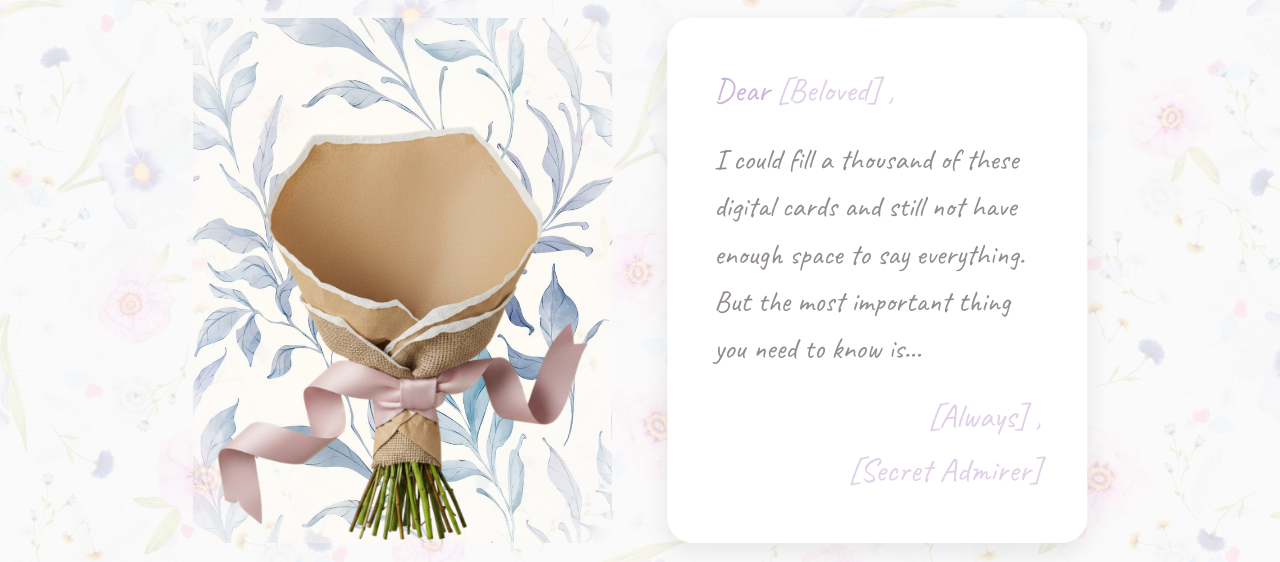
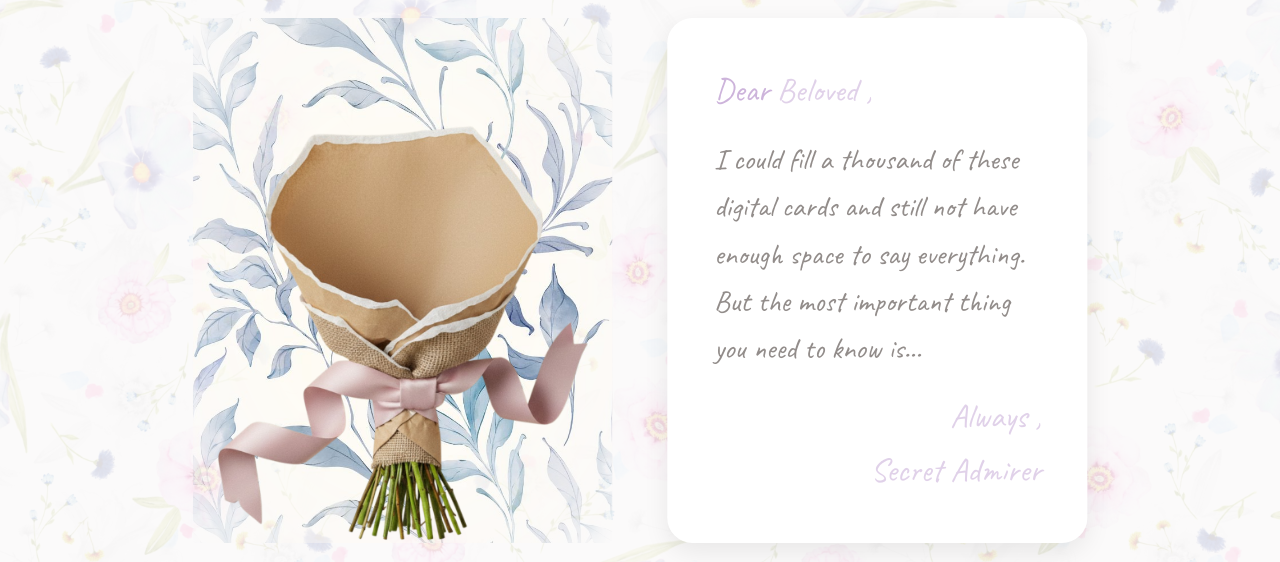
Before and after one commit to kevinexpertsz-stack/BloomForYou, a React (Vite) app: page /final in a window 1280 px wide. Shown: the part 206-768 px from the top of the page. Built offline with nearby package versions, Linux system fonts and the light colour scheme; a web font is replaced by a local one.

Commit message:
fix: remove [] brackets from placeholder text in message card

```diff
--- a/src/pages/FinalBouquet.jsx
+++ b/src/pages/FinalBouquet.jsx
@@ -256,7 +256,7 @@ const FinalBouquet = ({ bouquetArrangement, scenery, message, recipient, signoff
                         }}>
                             <div style={{ display: 'flex', alignItems: 'baseline', marginBottom: '1rem', fontFamily: 'var(--font-caveat)', fontSize: '1.8rem', color: 'var(--color-primary)' }}>
                                 <span style={{ marginRight: '0.4rem' }}>Dear</span>
-                                <span>{displayRecipient || <span style={{ opacity: 0.6 }}>[Beloved] ,</span>}</span>
+                                <span>{displayRecipient || <span style={{ opacity: 0.6 }}>Beloved ,</span>}</span>
                             </div>
 
                             <div style={{
@@ -271,8 +271,8 @@ const FinalBouquet = ({ bouquetArrangement, scenery, message, recipient, signoff
                             </div>
 
                             <div style={{ display: 'flex', flexDirection: 'column', alignItems: 'flex-end', marginTop: '1rem', fontFamily: 'var(--font-caveat)', fontSize: '1.8rem', color: 'var(--color-primary)' }}>
-                                <p style={{ margin: 0 }}>{displaySignoff || <span style={{ opacity: 0.6 }}>[Always] ,</span>}</p>
-                                <p style={{ margin: 0 }}>{displaySender || <span style={{ opacity: 0.6 }}>[Secret Admirer]</span>}</p>
+                                <p style={{ margin: 0 }}>{displaySignoff || <span style={{ opacity: 0.6 }}>Always ,</span>}</p>
+                                <p style={{ margin: 0 }}>{displaySender || <span style={{ opacity: 0.6 }}>Secret Admirer</span>}</p>
                             </div>
                         </div>
 
```
